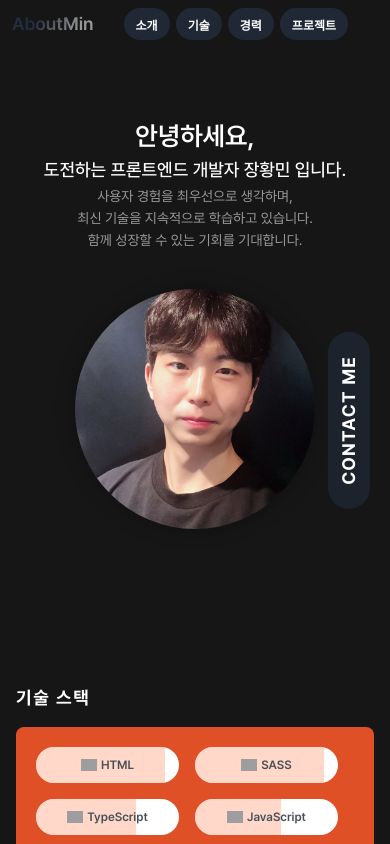
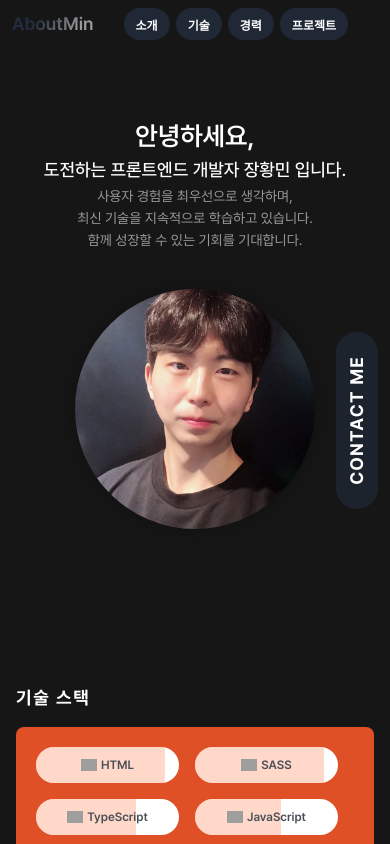
Before and after one commit to dattko/about-min, a Next.js app: page / in a window 390 px wide. Shown: the top 844 px of the page. Built offline with nearby package versions, Linux system fonts and the light colour scheme; grey boxes are pictures that could not be loaded.

Commit message:
버튼 반응형 추가

```diff
--- a/src/components/button/Button.module.scss
+++ b/src/components/button/Button.module.scss
@@ -5,7 +5,9 @@
   right: 20px;
   z-index: 20;
   transform: translateY(50%);
-
+  @include responsive($breakpointMedium){
+    right: 12px;
+  };
 
   span{
     border-radius: 30px;
```
